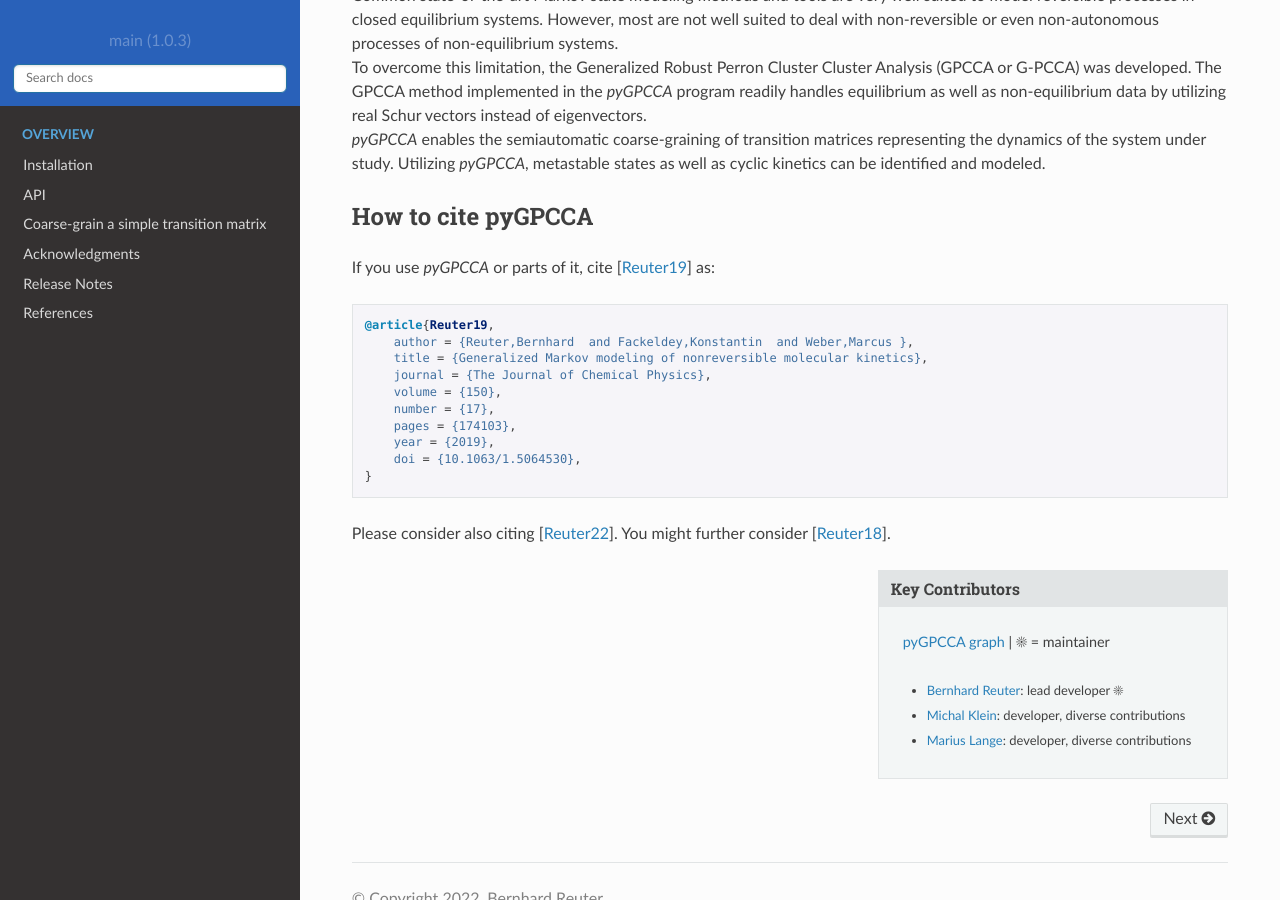
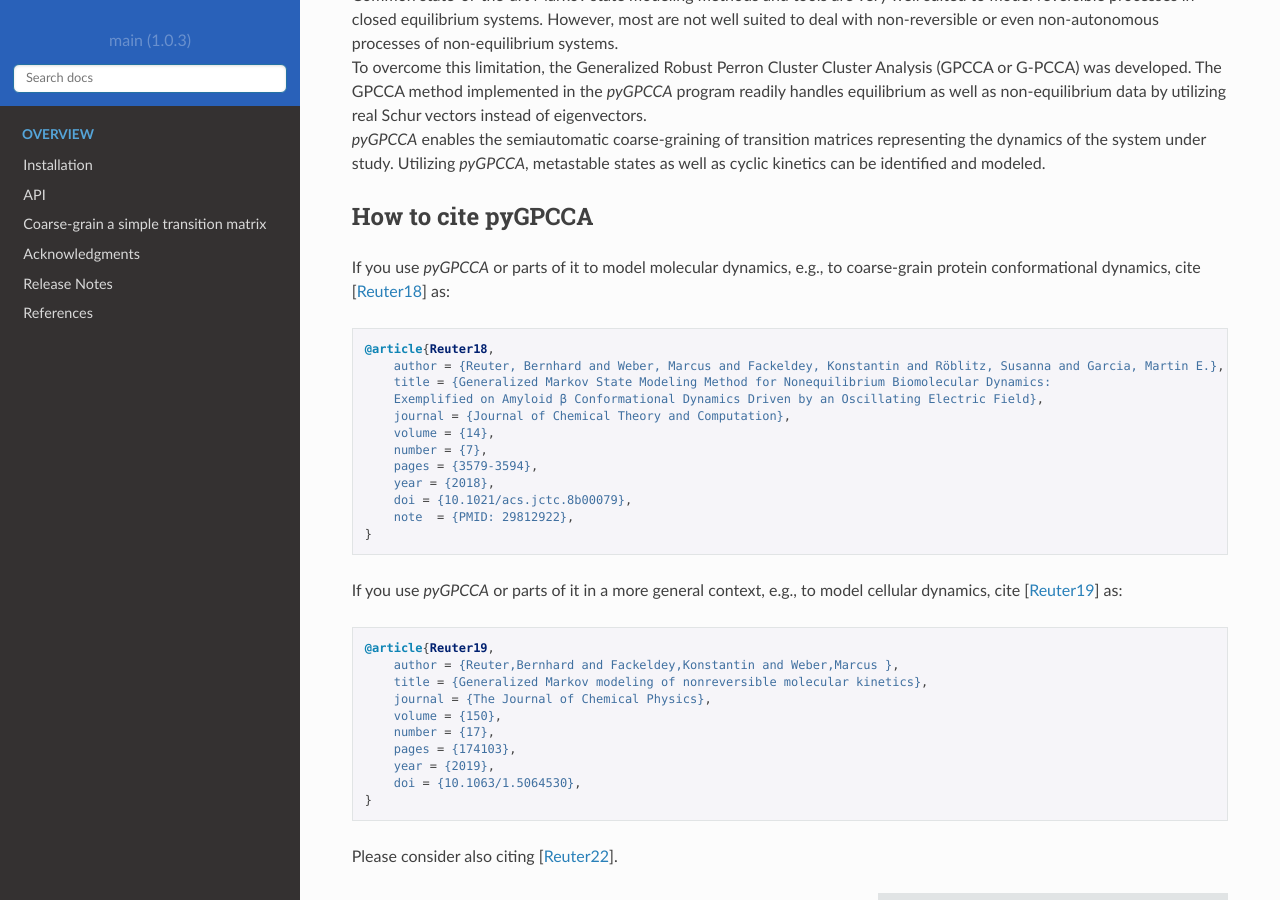
Before and after one commit to msmdev/pyGPCCA, a Sphinx documentation site: the page built from docs/source/index.rst, in a window 1280 px wide and 900 px high, scrolled down 320 px. Built offline with Sphinx 7.4.7 and the Read the Docs theme 2.0.0, drawn with Linux system fonts in a browser that asks for light colours.

Commit message:
Improve how-to-cite section; Update/improve release notes.

```diff
--- a/README.rst
+++ b/README.rst
@@ -53,12 +53,30 @@ under study. Utilizing *pyGPCCA*, metastable states as well as cyclic kinetics c
 
 How to cite pyGPCCA
 -------------------
-If you use *pyGPCCA* or parts of it, cite [`Reuter19`_] as:
+If you use *pyGPCCA* or parts of it to model molecular dynamics, e.g.,
+to coarse-grain protein conformational dynamics, cite [`Reuter18`_] as:
+
+.. code-block:: bibtex
+
+    @article{Reuter18,
+        author = {Reuter, Bernhard and Weber, Marcus and Fackeldey, Konstantin and Röblitz, Susanna and Garcia, Martin E.},
+        title = {Generalized Markov State Modeling Method for Nonequilibrium Biomolecular Dynamics:
+        Exemplified on Amyloid β Conformational Dynamics Driven by an Oscillating Electric Field},
+        journal = {Journal of Chemical Theory and Computation},
+        volume = {14},
+        number = {7},
+        pages = {3579-3594},
+        year = {2018},
+        doi = {10.1021/acs.jctc.8b00079},
+        note  = {PMID: 29812922},
+    }
+
+If you use *pyGPCCA* or parts of it in a more general context, e.g., to model cellular dynamics, cite [`Reuter19`_] as:
 
 .. code-block:: bibtex
 
     @article{Reuter19,
-        author = {Reuter,Bernhard  and Fackeldey,Konstantin  and Weber,Marcus },
+        author = {Reuter,Bernhard and Fackeldey,Konstantin and Weber,Marcus },
         title = {Generalized Markov modeling of nonreversible molecular kinetics},
         journal = {The Journal of Chemical Physics},
         volume = {150},
@@ -68,11 +86,11 @@ If you use *pyGPCCA* or parts of it, cite [`Reuter19`_] as:
         doi = {10.1063/1.5064530},
     }
 
-Please consider also citing [`Reuter22`_]. You might further consider [`Reuter18`_].
+Please consider also citing [`Reuter22`_].
 
+.. _Reuter18: https://pubs.acs.org/doi/abs/10.1021/acs.jctc.8b00079
 .. _Reuter19: https://doi.org/10.1063/1.5064530
 .. _Reuter22: https://doi.org/10.5281/zenodo.6913970
-.. _Reuter18: https://pubs.acs.org/doi/abs/10.1021/acs.jctc.8b00079
 
 Installation
 ------------
--- a/docs/source/index.rst
+++ b/docs/source/index.rst
@@ -1,5 +1,5 @@
 .. include:: ../../README.rst
-    :end-line: 75
+    :end-line: 93
 
 .. include:: _key_contributors.rst
 
```
Also changed, not shown: docs/source/release_notes.rst (+20 -2 lines).
